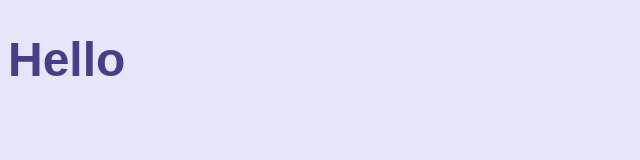
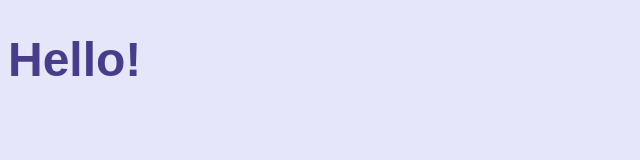
Before and after one commit to laurasinclair/golden-grove-adventure, a website: page index.html in a window 1280 px wide. Shown: the full height of the page, 0-640 px from the left. Drawn offline with Linux system fonts and the light colour scheme.

Commit message:
first commit

```diff
--- a/package.json
+++ b/package.json
@@ -10,9 +10,7 @@
   "author": "",
   "license": "ISC",
   "devDependencies": {
+    "bootstrap": "^5.3.3",
     "sass": "^1.74.1"
-	},
-	"dependencies": {
-		"bootstrap": "^5.3.3"
   }
 }
--- a/src/js/index.js
+++ b/src/js/index.js
@@ -1,7 +1,7 @@
 const app = document.querySelector('#app')
 
 let title = document.createElement('h1')
-title.innerHTML = 'Hello'
+title.innerHTML = 'Hello!'
 
 app.appendChild(title)
 
--- a/src/scss/main.scss
+++ b/src/scss/main.scss
@@ -21,6 +21,4 @@ $prefix: "mo-";
 // @import "../../node_modules/bootstrap/scss/helpers";
 // @import "../../node_modules/bootstrap/scss/utilities/api
 
-//
-
 @import "_custom";
```
Also changed, not shown: css/main.min.css (deleted), 2 other files. Lines whose indentation alone changed are shown as unchanged.
